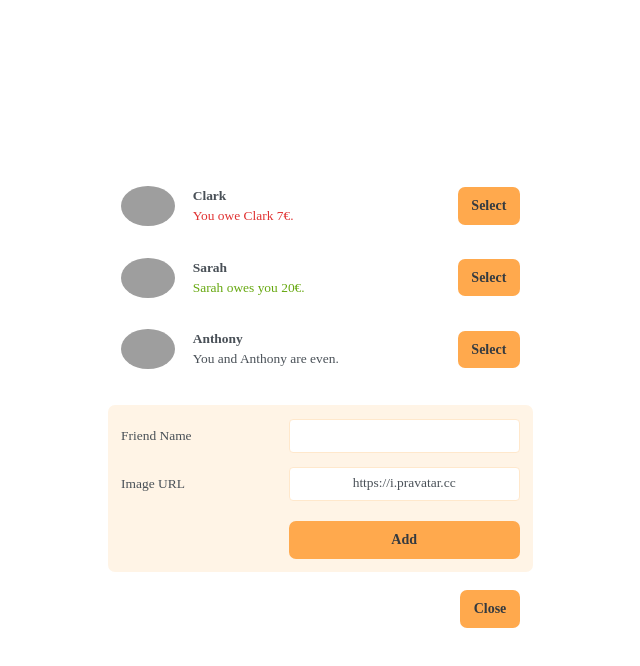
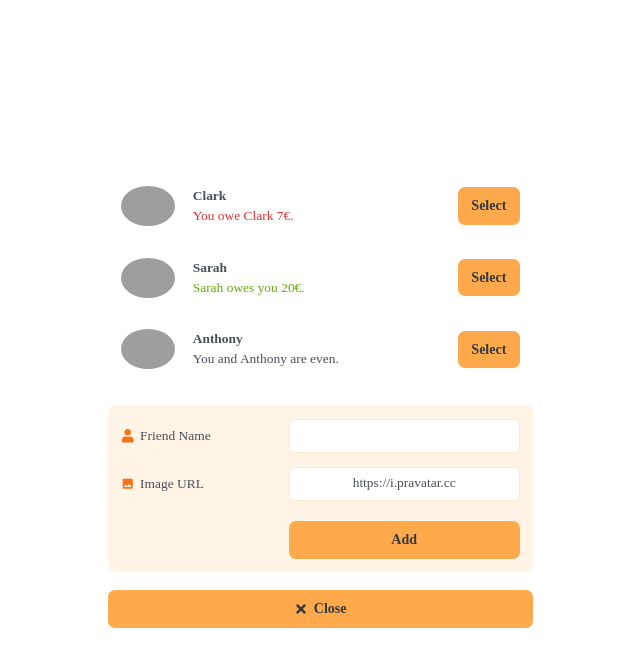
Before and after one commit to momen-arabi/react-eat-n-split, a React (Create React App) app: page / in a window 1280 px wide. Both pictures are taken after a click on the button "Add friend". Shown: the top 666 px of the page, without its empty margins (62-702 px from the left). Built offline with nearby package versions, Linux system fonts and the light colour scheme; grey boxes are pictures that could not be loaded.

Commit message:
Add react-icons and enhance form UI with icons and styling

```diff
--- a/package.json
+++ b/package.json
@@ -12,6 +12,7 @@
     "react": "^18.2.0",
     "react-dom": "^18.2.0",
     "react-dropdown": "^1.11.0",
+    "react-icons": "^5.4.0",
     "react-number-format": "^5.4.3",
     "react-scripts": "5.0.1",
     "react-select": "^5.10.0"
--- a/src/components/AddFriendForm.jsx
+++ b/src/components/AddFriendForm.jsx
@@ -1,4 +1,6 @@
 import React, { useState } from "react";
+import { FaUser } from "react-icons/fa";
+import { MdImage } from "react-icons/md";
 
 export default function AddFriendForm({ onAddFriend, onToggleFriendForm }) {
   const [name, setName] = useState("");
@@ -17,7 +19,10 @@ export default function AddFriendForm({ onAddFriend, onToggleFriendForm }) {
 
   return (
     <form className="form-add-friend" onSubmit={(e) => handleSubmit(e)}>
-      <label htmlFor="friend_name">Friend Name</label>
+      <label htmlFor="friend_name" className="flex items-center gap-2">
+        <FaUser className="text-orange-500" />
+        Friend Name
+      </label>
       <input
         type="text"
         name="friend_name"
@@ -26,7 +31,10 @@ export default function AddFriendForm({ onAddFriend, onToggleFriendForm }) {
         value={name}
         onChange={(e) => setName(e.target.value)}
       />
-      <label htmlFor="image_url">Image URL</label>
+      <label htmlFor="image_url" className="flex items-center gap-2">
+        <MdImage className="text-orange-500" />
+        Image URL
+      </label>
       <input
         type="text"
         name="image_url"
--- a/src/components/Sidebar.jsx
+++ b/src/components/Sidebar.jsx
@@ -1,6 +1,7 @@
 import React, { useState } from "react";
 import Friend from "./Friend";
 import AddFriendForm from "./AddFriendForm";
+import { FaUserPlus, FaTimes } from "react-icons/fa";
 
 export default function Sidebar({ friends, onAddFriend, onToggleSplitForm, onSelectFriend, selectedFriend, toggleSplitForm }) {
   const [toggleForm, setToggleForm] = useState(false);
@@ -23,14 +24,22 @@ export default function Sidebar({ friends, onAddFriend, onToggleSplitForm, onSel
           />
         ))}
       </ul>
-      {toggleForm ? <AddFriendForm onAddFriend={onAddFriend} onToggleFriendForm={onToggleFriendForm} /> : null}
+
+      {toggleForm && <AddFriendForm onAddFriend={onAddFriend} onToggleFriendForm={onToggleFriendForm} />}
+
       <button
-        className="button text-xl"
-        onClick={() => {
-          setToggleForm((prev) => !prev);
-        }}
+        className={`button text-xl w-full mt-4 flex items-center justify-center gap-2 bg-orange-500 hover:brightness-110 transition-all duration-200`}
+        onClick={onToggleFriendForm}
       >
-        {toggleForm ? "Close" : "Add friend"}
+        {toggleForm ? (
+          <>
+            <FaTimes /> Close
+          </>
+        ) : (
+          <>
+            <FaUserPlus /> Add friend
+          </>
+        )}
       </button>
     </div>
   );
--- a/src/components/SplitBillForm.jsx
+++ b/src/components/SplitBillForm.jsx
@@ -1,5 +1,8 @@
 import React, { useState } from "react";
 import Select from "react-select";
+import { FaReceipt, FaWallet } from "react-icons/fa";
+import { MdPerson } from "react-icons/md";
+import { BsCreditCard2Front } from "react-icons/bs";
 
 export default function SplitBillForm({ selectedFriend, friends, onUpdateFriendBalance, onToggleSplitForm }) {
   let currFriend = friends.find((friend) => friend.id === selectedFriend);
@@ -61,7 +64,10 @@ export default function SplitBillForm({ selectedFriend, friends, onUpdateFriendB
         Split a Bill with <span className="font-extrabold">{name}</span>
       </h2>
       <hr className="divider h-px border-0 dark:bg-gray-700" />
-      <label htmlFor="bill_value">Bill Value</label>
+      <label htmlFor="bill_value" className="flex items-center gap-2">
+        <FaReceipt className="text-orange-500" />
+        Bill Value
+      </label>
       <input
         type="number"
         name="bill_value"
@@ -75,7 +81,10 @@ export default function SplitBillForm({ selectedFriend, friends, onUpdateFriendB
           }
         }}
       />
-      <label htmlFor="your_expense">Your Expense</label>
+      <label htmlFor="your_expense" className="flex items-center gap-2">
+        <FaWallet className="text-orange-500" />
+        Your Expense
+      </label>
       <input
         type="number"
         name="your_expense"
@@ -89,7 +98,10 @@ export default function SplitBillForm({ selectedFriend, friends, onUpdateFriendB
           }
         }}
       />
-      <label htmlFor="friend_expense">{name}'s Expense</label>
+      <label htmlFor="friend_expense" className="flex items-center gap-2">
+        <MdPerson className="text-orange-500" />
+        {name}'s Expense
+      </label>
       <input
         type="number"
         name="friend_expense"
@@ -98,7 +110,10 @@ export default function SplitBillForm({ selectedFriend, friends, onUpdateFriendB
         value={friendExp}
         readOnly
       />
-      <label htmlFor="who_pays">Who is paying the bill</label>
+      <label htmlFor="who_pays" className="flex items-center gap-2">
+        <BsCreditCard2Front className="text-orange-500" />
+        Who is paying the bill
+      </label>
       <Select
         id="who_pays"
         options={paymentOptions}
--- a/src/index.css
+++ b/src/index.css
@@ -104,7 +104,7 @@ body {
   grid-column: 3;
 }
 
-.sidebar > .button {
+.sidebar > .button:not("#add_friend_btn") {
   float: right;
   margin-right: 1.2rem;
 }
```
Also changed, not shown: 1 other file (tests, documents, lock files or other folders).
